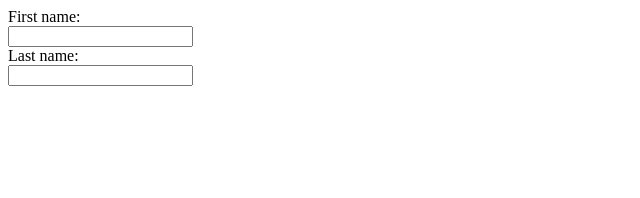
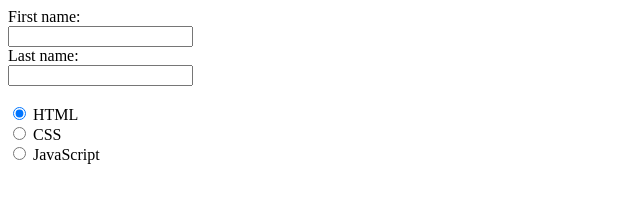
Before and after one commit to S100000/Forms-HTML, a plain HTML site: page Index.html in a window 1280 px wide. Shown: the whole page, without its empty margins (0-640 px from the left). Drawn offline with Linux system fonts and the light colour scheme.

Commit message:
Radio input, css, js, html

```diff
--- a/Index.html
+++ b/Index.html
@@ -10,7 +10,18 @@
         <label for="fname">First name:</label><br>
         <input type="text" id="fname" name="fname"><br>
         <label for="lname">Last name:</label><br>
-        <input type="text" id="lname" name="lname"><br>
+        <input type="text" id="lname" name="lname"><br><br>
     </form>
+
+    <form>
+        <input type="radio" id="html" name="fav_language" value="HTML" checked>
+        <label for="html">HTML</lable><br>
+        <input type="radio" id="css" name="fav_language" value="CSS">
+        <label for="css">CSS</label><br>
+        <input type="radio" id="js" name="fav_language" value="JavaScript">
+        <label for="js">JavaScript</label>
+    </form>
+
+
 </body>
 </html>
```
